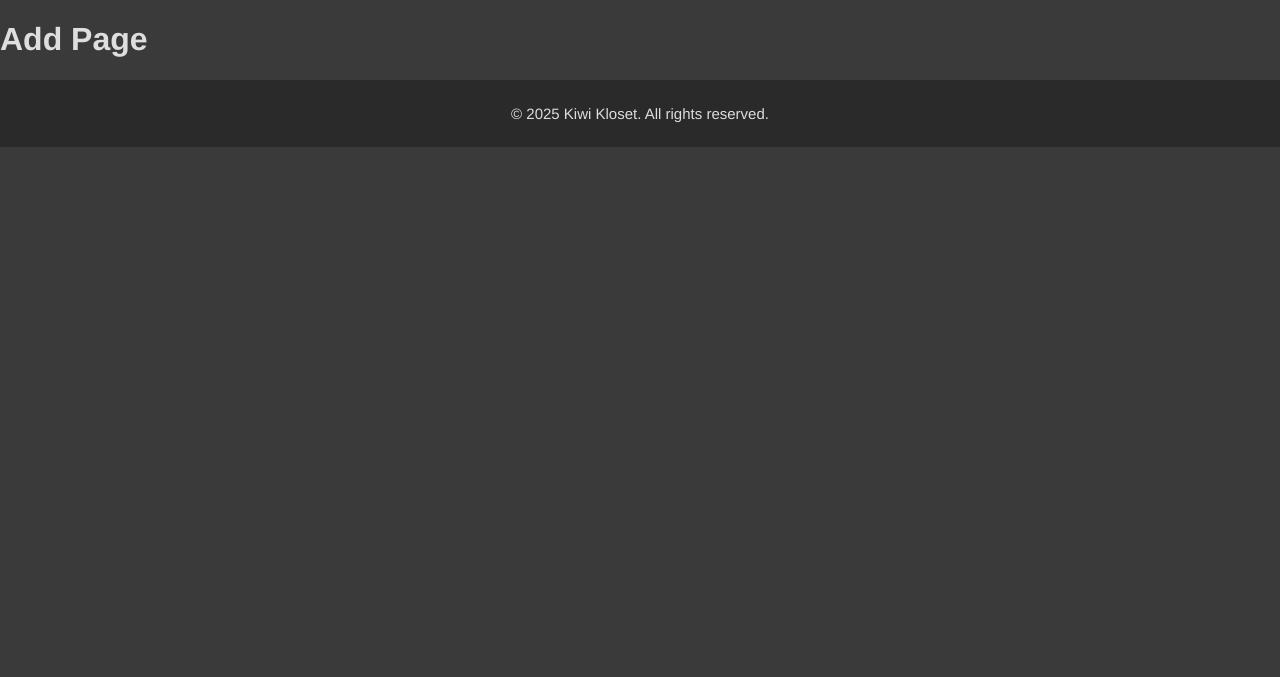
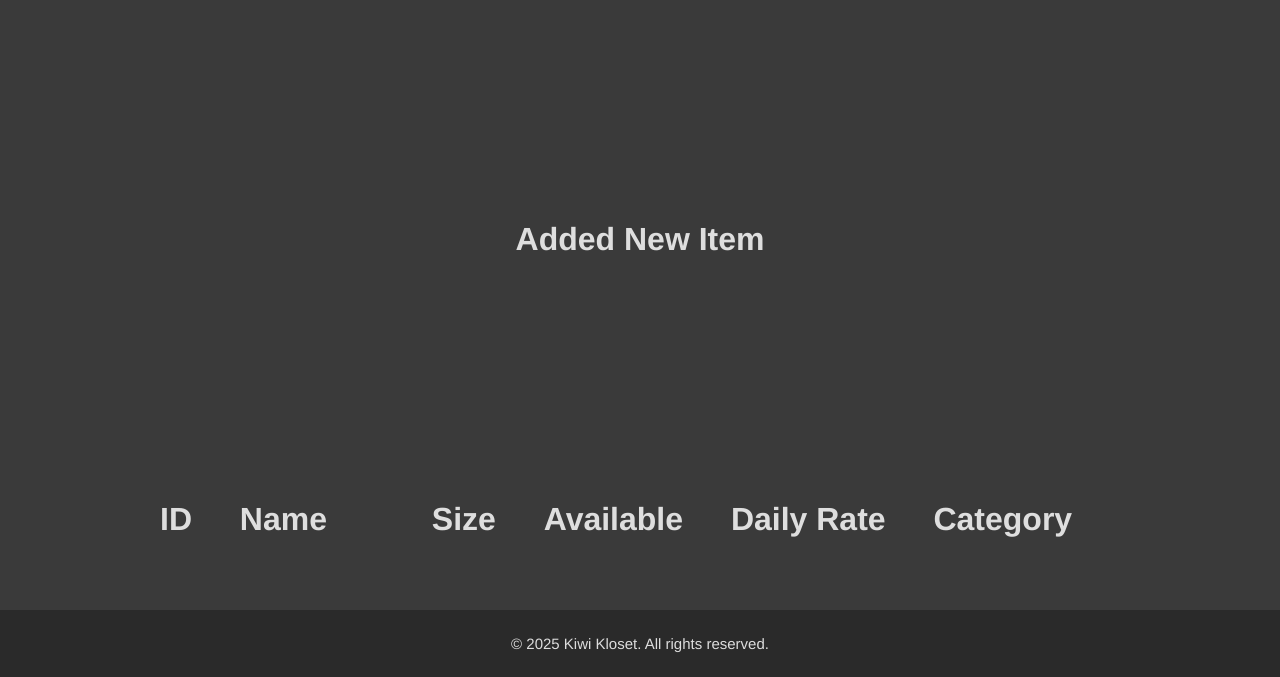
Before and after one commit to ds526-student/compx225_deliverableTwo, a PHP site: page /components/pages/add.php in a window 1280 px wide. Shown: the part 129-806 px from the top of the page. Before the commit the page ends 276 px from the top, so only its background shows below. Run offline with PHP 8.4, Linux system fonts and the light colour scheme.

Commit message:
add page functional

```diff
--- a/components/pages/add.php
+++ b/components/pages/add.php
@@ -1,4 +1,3 @@
-<?php require_once '../../config/db.php'; ?>
 <!DOCTYPE html>
 <html lang="en-us">
     <head>
@@ -12,7 +11,49 @@
     </head>
     <body class="content">
         <?php require '../partials/navbar.html'; ?>
-        <h1>Add Page</h1>
+        <h1 class="centre-content">
+            Added New Item
+        </h1>
+
+        <div id="costumes">
+            <h1>ID</h1>
+            <h1>Name</h1>
+            <h1>Size</h1>
+            <h1>Available</h1>
+            <h1>Daily Rate</h1>
+            <h1>Category</h1>
+            <?php
+                require_once '../../config/db.php';
+                require_once '../../queries/insert_queries.php';
+                require_once '../../queries/select_queries.php';
+
+
+                if ($_SERVER['REQUEST_METHOD'] === 'POST') {
+                    $name = $_POST['name'];
+                    $size = $_POST['size'];
+                    $is_available = $_POST['is_available'];
+                    $daily_rate = $_POST['daily_rate'];
+                    $category = $_POST['category'];
+                    $branch = $_POST['branch'];
+
+                    $new_id = addCostume($is_available, $branch, $name, $size, $daily_rate, $category);
+
+                    // Display the newly added item using the form data
+                    echo '<div class="table-item">' . $new_id . '</div>';
+                    echo '<div class="table-item">' . $name . '</div>';
+                    echo '<div class="table-item">' . $size . '</div>';
+                    if ($is_available == '1') {
+                        echo '<div class="table-item">Yes</div>';
+                    }
+                    else {
+                        echo '<div class="table-item">No</div>';
+                    }
+                    echo '<div class="table-item">$' . $daily_rate . '/day</div>';
+                    echo '<div class="table-item">' . $category . '</div>';
+                }
+            ?>
+        </div>
+
         <?php require '../partials/footer.html'; ?>
     </body>
 </html>
--- /dev/null
+++ b/queries/insert_queries.php
@@ -0,0 +1,19 @@
+<?php
+    require_once __DIR__ . '/../config/db.php';
+
+    function addCostume($is_available, $branch_id, $name, $size, $daily_rate, $category) {
+        global $con;
+        $query = "INSERT INTO costumes (is_available, branch_id, name, size, daily_rate, category) VALUES (?, ?, ?, ?, ?, ?)";
+
+        $stmt = mysqli_prepare($con, $query);
+        mysqli_stmt_bind_param($stmt, 'siisss', $is_available, $branch_id, $name, $size, $daily_rate, $category);
+        $result = mysqli_stmt_execute($stmt);
+
+        if (!$result) {
+            die("Insert failed: " . mysqli_error($con));
+        }
+
+        return mysqli_insert_id($con);
+    }
+
+?>
```
Also changed, not shown: components/pages/index.php (+15 -5 lines), config/db.php (+0 -10 lines), database/kiwi_kloset.sql (+4 -4 lines).
